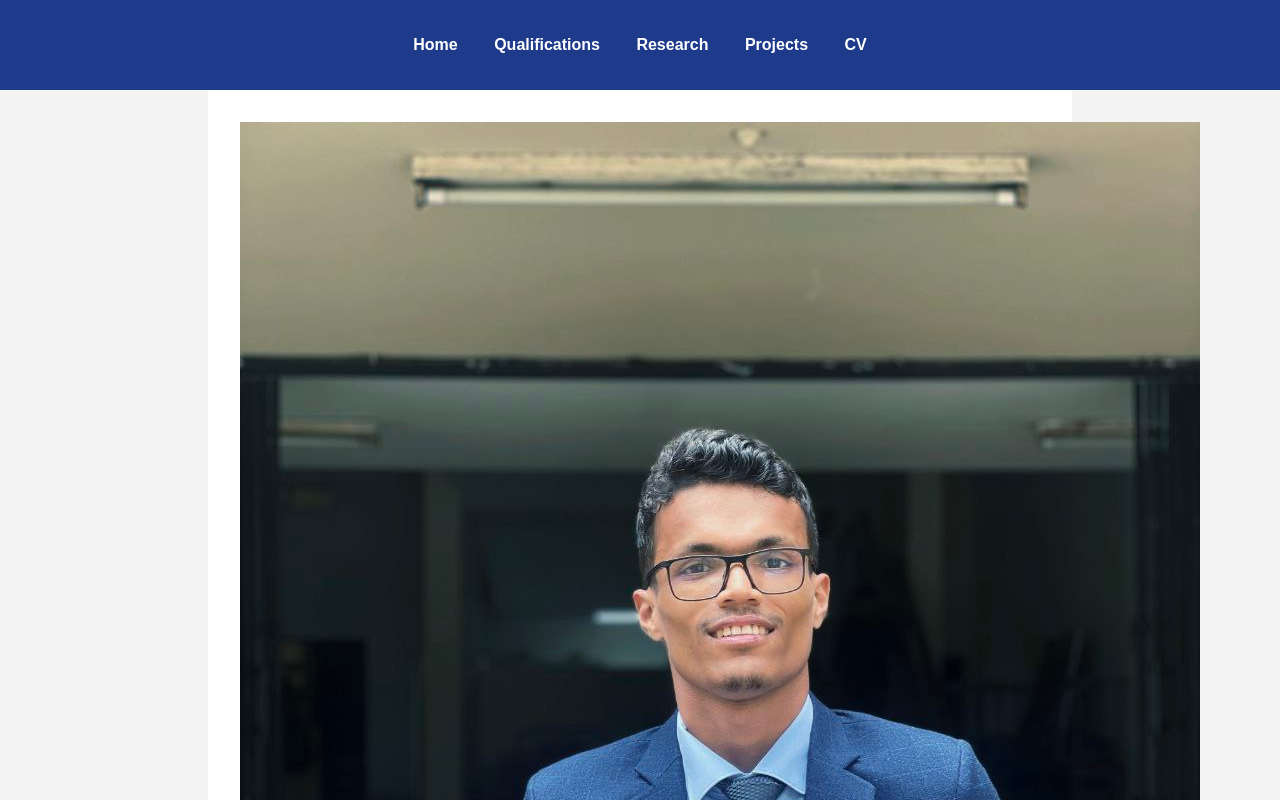
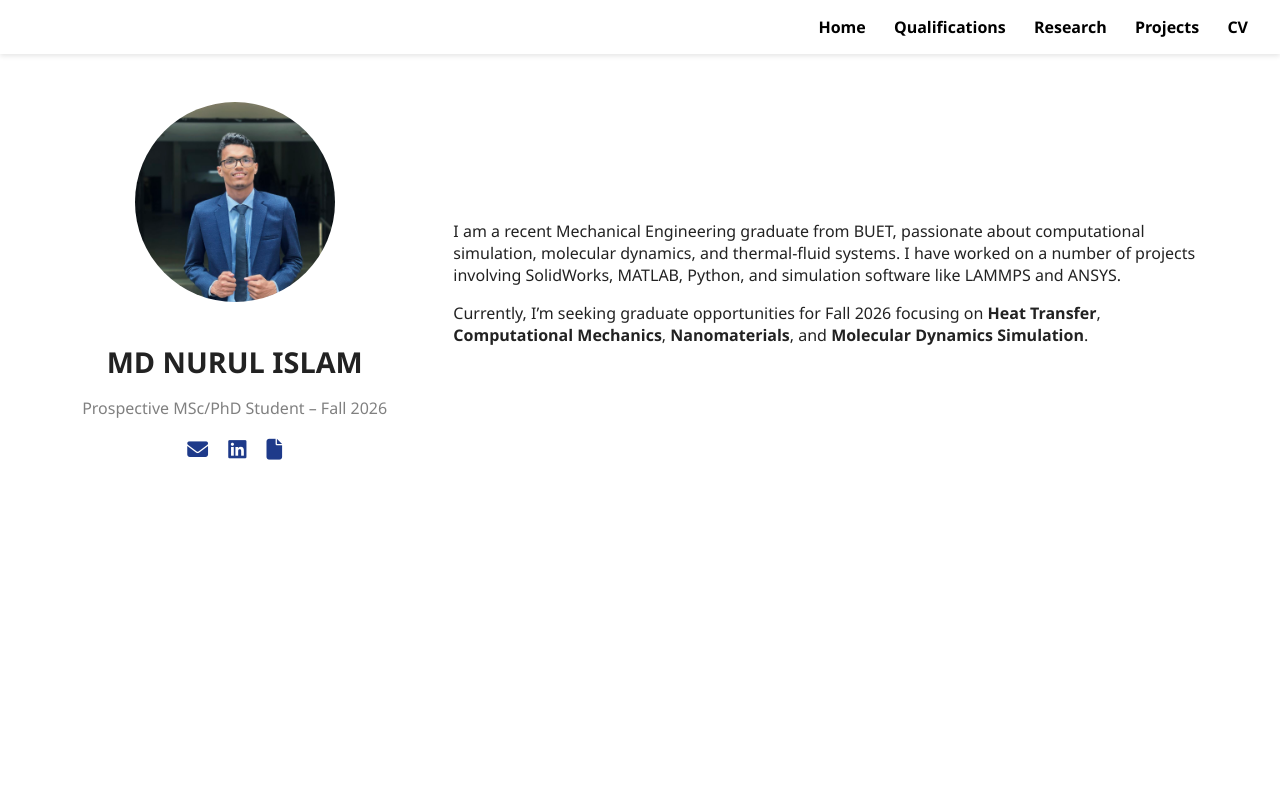
Before and after one commit to mdnurul-buet/mdnurul-buet.github.io, a plain HTML site: page index.html in a window 1280 px wide. Shown: the top 800 px of the page. Drawn offline with Linux system fonts and the light colour scheme.

Commit message:
Update styles.css

```diff
--- a/css/styles.css
+++ b/css/styles.css
@@ -1,41 +1,65 @@
 body {
-  font-family: Arial, sans-serif;
   margin: 0;
-  padding: 0;
-  line-height: 1.6;
-  background: #f4f4f4;
-  color: #333;
+  font-family: 'Segoe UI', Tahoma, Geneva, Verdana, sans-serif;
+  background: #fff;
+  color: #222;
 }
 
-header {
-  background: #1e3a8a;
-  color: white;
-  padding: 2rem 1rem;
+header nav {
+  display: flex;
+  justify-content: flex-end;
+  background-color: #fff;
+  padding: 1rem 2rem;
+  box-shadow: 0 2px 5px rgba(0,0,0,0.1);
+}
+
+.nav-links a {
+  margin-left: 1.5rem;
+  text-decoration: none;
+  color: #000;
+  font-weight: 600;
+}
+
+.hero-section {
+  display: flex;
+  justify-content: center;
+  align-items: center;
+  padding: 3rem;
+  flex-wrap: wrap;
+}
+
+.hero-left {
+  flex: 1;
+  min-width: 280px;
   text-align: center;
 }
 
-nav a {
-  color: white;
-  margin: 0 1rem;
-  text-decoration: none;
-  font-weight: bold;
+.profile-pic {
+  width: 200px;
+  height: 200px;
+  border-radius: 50%;
+  object-fit: cover;
+  margin-bottom: 1rem;
 }
 
-main {
-  padding: 2rem;
-  max-width: 800px;
-  margin: auto;
-  background: white;
+.hero-left h1 {
+  margin-bottom: 0.2rem;
+  font-size: 1.8rem;
 }
 
-h2 {
-  color: #1e3a8a;
+.subtitle {
+  font-size: 1rem;
+  color: gray;
 }
 
-footer {
-  text-align: center;
-  padding: 1rem;
-  background: #1e3a8a;
-  color: white;
-  margin-top: 1rem;
+.icons a {
+  margin: 0 0.5rem;
+  color: #1e3a8a;
+  font-size: 1.3rem;
 }
+
+.hero-right {
+  flex: 2;
+  min-width: 300px;
+  padding: 1rem 2rem;
+}
```
